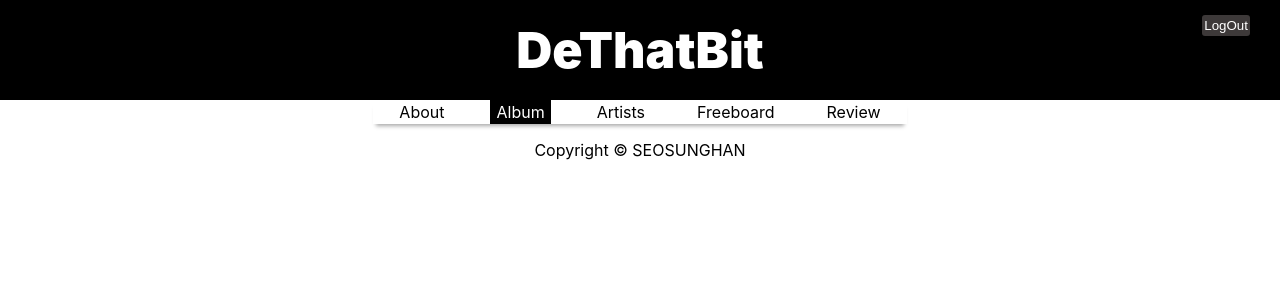
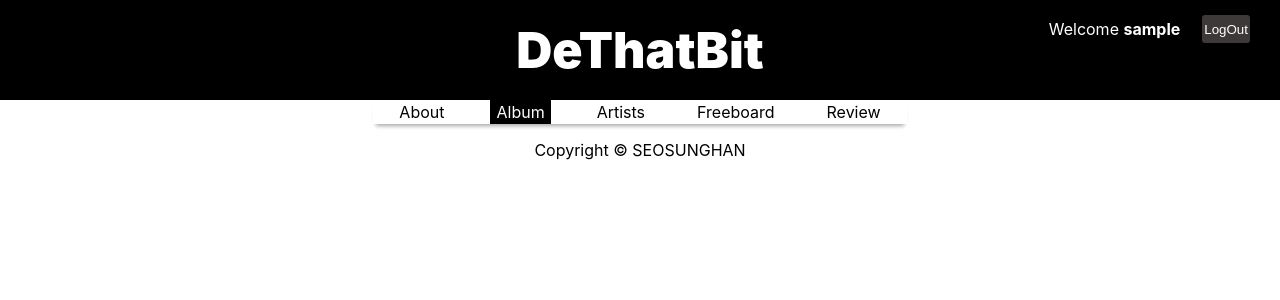
Before and after one commit to SeoSungHan/DeThatBit, a Django app: page /albums/ in a window 1280 px wide. Shown: the top 300 px of the page. Run offline with Django 3.2, Linux system fonts and the light colour scheme; the visitor is signed in with stand-in values (Sample User, id 1).

Commit message:
username 추가

```diff
--- a/templates/base.html
+++ b/templates/base.html
@@ -21,7 +21,7 @@
         </ul>
         <div class="loginBtns">
             {% if user.is_active %}
-
+            <p>Welcome <span class="username">{{ user.username }}</span></p>
             <button><a href="/accounts/logout/">LogOut</a></button>
             {% else %}
             <button><a href="/accounts/login/">Login</a></button>
```
